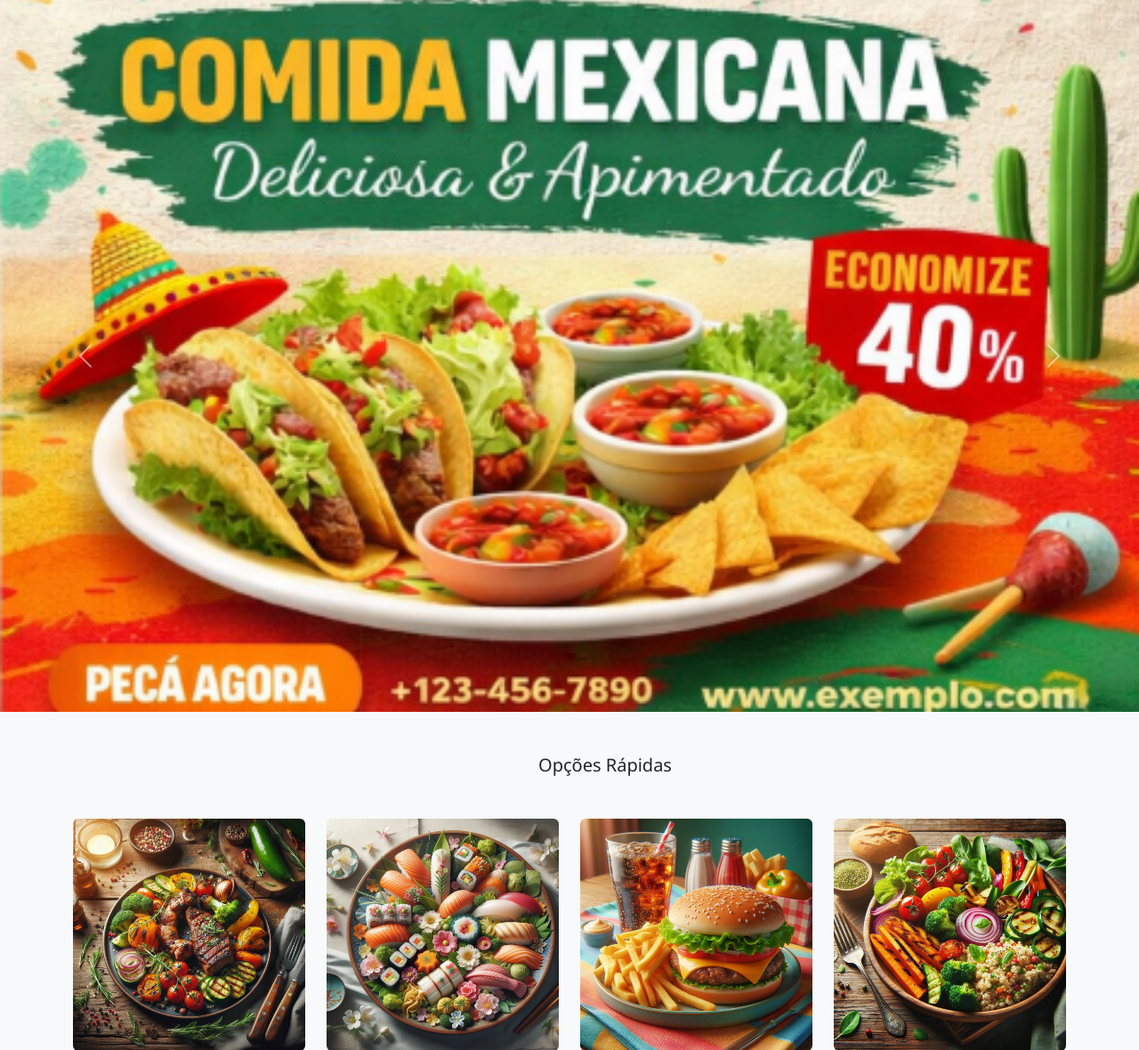
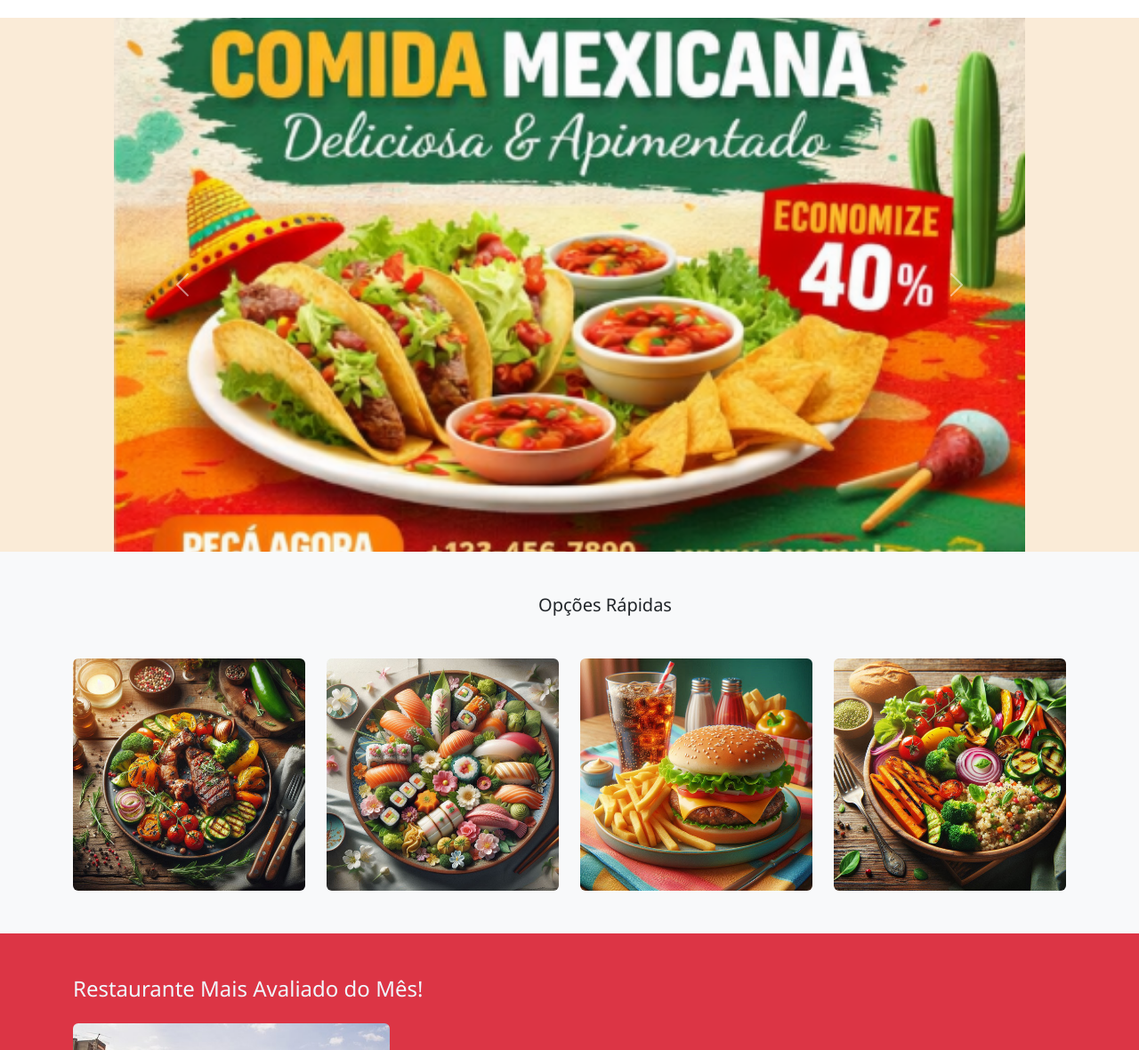
Before and after one commit to KaioVini365/gastrogo, a PHP site: page /Gastrogo/ in a window 1280 px wide. Shown: the part 92-1272 px from the top of the page at 89% size. Run offline with PHP 8.4, Linux system fonts and the light colour scheme.

Commit message:
style css alterado

```diff
--- a/estilo.css
+++ b/estilo.css
@@ -315,14 +315,19 @@ nav a:hover,
 
 /* ------------------- CARROSSEL ------------------- */
 #carouselExample {
-    width: 100%;
+    width: 80%;
+    margin: 20px auto 0 auto;
+    display: block;
+
+
 }
 
 #carouselExample .carousel-item img {
     width: 100%;
-    height: 800px;
+    height: 600px;
     object-fit: cover;
     object-position: center;
+
 }
 
 /* ------------------- RESTAURANTE CARD ------------------- */
```
